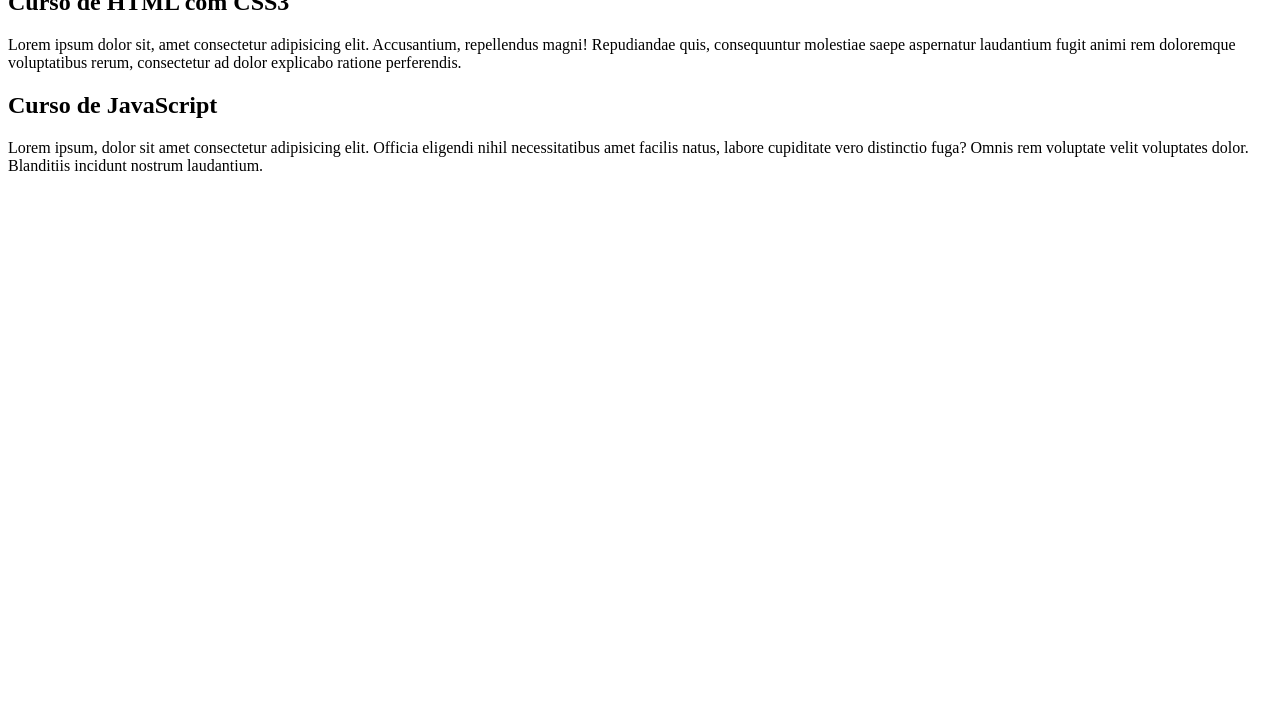
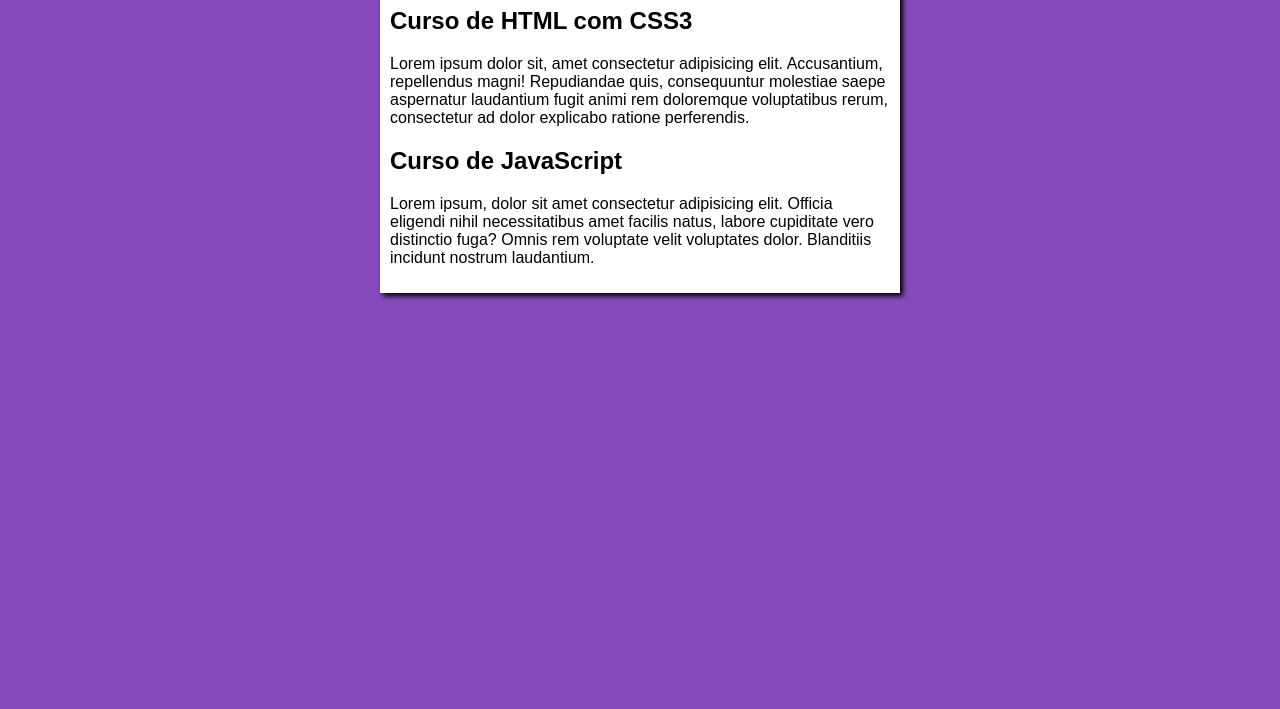
Before and after one commit to 7WesleyMelo/Teste, a plain HTML site: page index.html in a window 1280 px wide. Shown: the part 91-800 px from the top of the page. Drawn offline with Linux system fonts and the light colour scheme.

Commit message:
Iniciei o design

```diff
--- /dev/null
+++ b/estilos/style.css
@@ -0,0 +1,16 @@
+* {
+    font-family: Arial, Helvetica, sans-serif;
+}
+
+body{
+    background-color: rgb(134, 74, 188);
+}
+
+main{
+    background-color: white;
+    width: 500px;
+    margin: auto;
+    padding: 10px;
+    box-shadow: 3px 3px 5px rgba(0, 0, 0, 473);
+
+}
--- a/index.html
+++ b/index.html
@@ -4,6 +4,7 @@
     <meta charset="UTF-8">
     <meta name="viewport" content="width=device-width, initial-scale=1.0">
     <title></title>
+    <link rel="stylesheet" href="estilos/style.css">
 </head>
 <body>
     <main>
```
